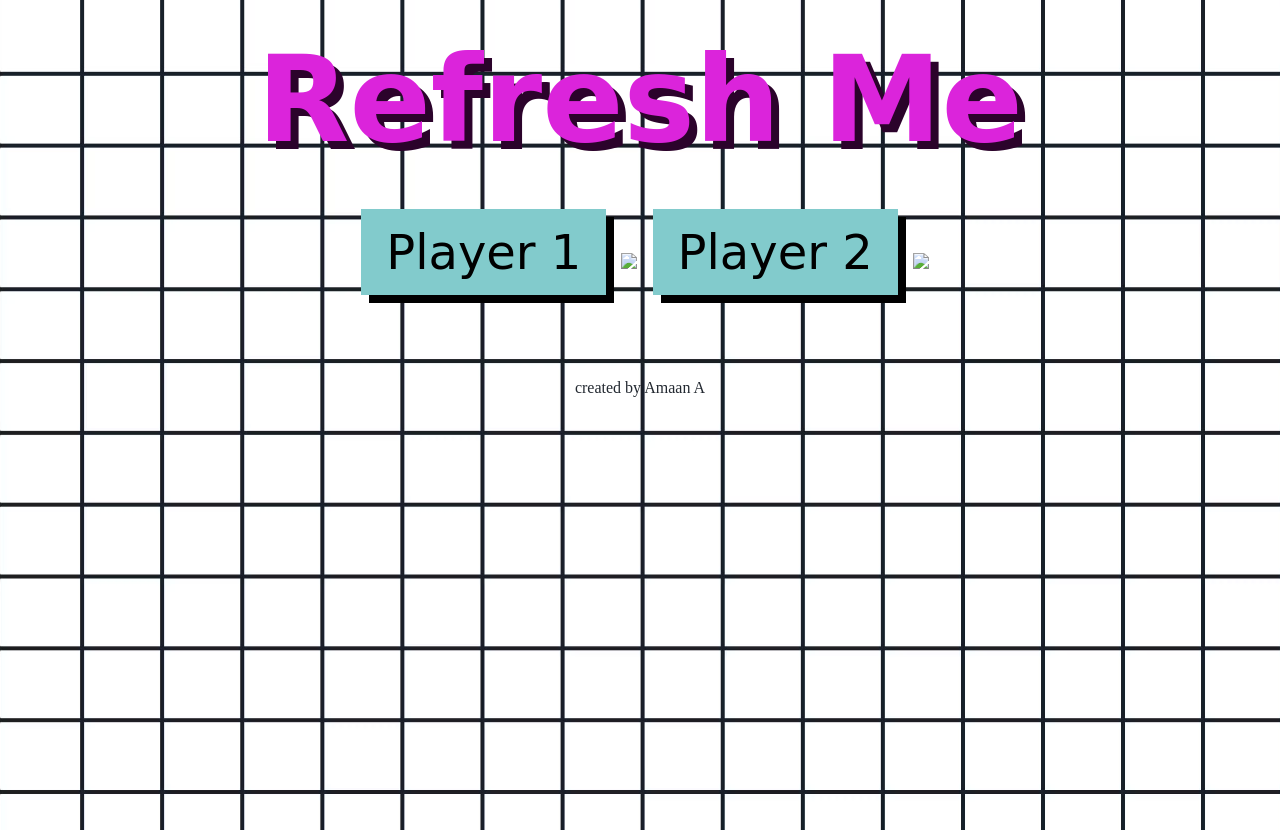
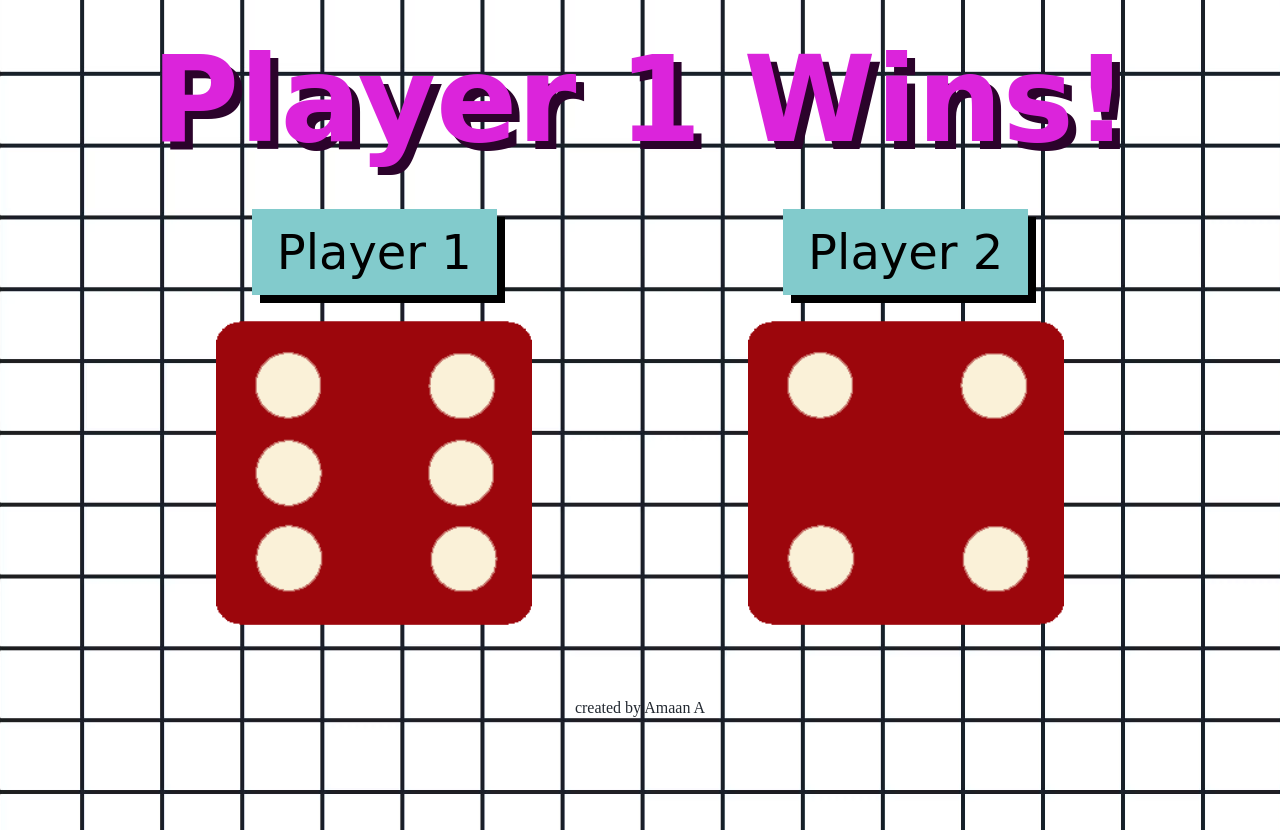
Before and after one commit to amaana05/hive, a plain HTML site: page heaveRoll/index.html in a window 1280 px wide. Drawn offline with Linux system fonts and the light colour scheme; the site is published under a folder, as on GitHub Pages, so addresses that start at the root find nothing; files whose address does not match are found by name; a web font is replaced by a local one.

Commit message:
removing the JS issue (1)
replaced all the link hrefs with ./ instead of /heaveRoll

```diff
--- a/heaveRoll/index.html
+++ b/heaveRoll/index.html
@@ -19,17 +19,17 @@
 
         <div class="dice">
             <button class="player1Button">Player 1</button>
-            <img class="img1" src="/heaveRoll/images/dice6.png"/>
+            <img class="img1" src="./images/dice6.png"/>
         </div>
 
         <div class="dice">
             <button class = "player2Button">Player 2</button>
-            <img class="img2" src="/heaveRoll/images/dice6.png"/>
+            <img class="img2" src="./images/dice6.png"/>
         </div>
     </div>
 
     <footer>created by Amaan A</footer>
 
-    <script src="/heaveRoll/index.js"></script>
+    <script src="./index.js" type="text/javascript"></script>
 </body>
 </html>
--- a/heaveRoll/index.js
+++ b/heaveRoll/index.js
@@ -4,7 +4,7 @@ var randomNumber1 = Math.floor(Math.random() * 6) + 1;
 
 var randomDiceImage1 = "dice"+ randomNumber1+".png";
 
-var randomImageSource1 = "/heaveRoll/images/"+randomDiceImage1;
+var randomImageSource1 = "./images/"+randomDiceImage1;
 
 var image1 = document.querySelectorAll("img")[0];
 image1.setAttribute("src", randomImageSource1);
@@ -17,7 +17,7 @@ var randomNumber2 = Math.floor(Math.random() * 6) + 1;
 
 var randomDiceImage2 = "dice"+ randomNumber2+".png";
 
-var randomImageSource2 = "/heaveRoll/images/"+randomDiceImage2;
+var randomImageSource2 = "./images/"+randomDiceImage2;
 
 var image2 = document.querySelectorAll("img")[1];
 image2.setAttribute("src", randomImageSource2);
```
